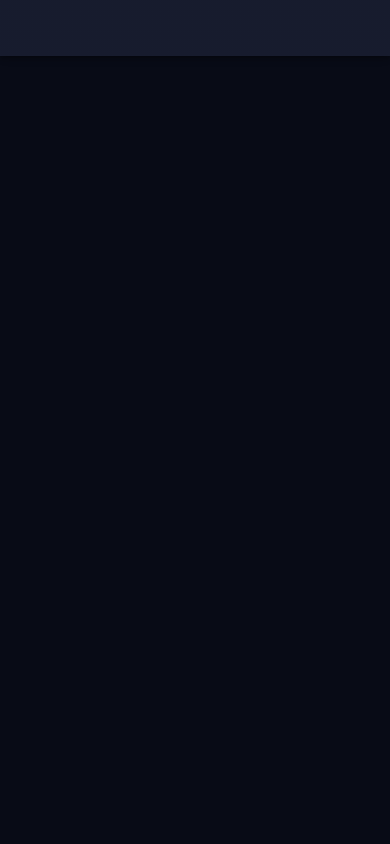
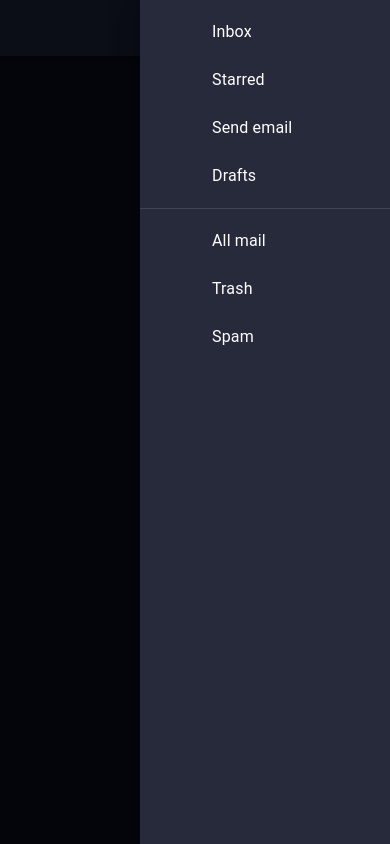
Before and after one commit to CydoEntis/age-of-empires-build-orders-client, a React (Vite) app: page /builds/1 in a window 390 px wide. Built offline with nearby package versions, Linux system fonts and the light colour scheme; no server answers.

Commit message:
Began adding mobile navigation

```diff
--- a/src/components/BuildCard.tsx
+++ b/src/components/BuildCard.tsx
@@ -78,7 +78,7 @@ function BuildCard({
         component={Paper}
         sx={{ display: "flex", flexDirection: {xs: "column", sm: "row" }, borderRadius: ".2rem", marginBotton: "6px" }}
       >
-        <Box sx={{ width: {xs: "100", sm: "230px" }, position: "relative" }}>
+        <Box sx={{ width: {xs: "100%", sm: "300px" }, position: "relative" }}>
           <Box
             className="img-overlay"
             sx={{
--- a/src/components/Layout.tsx
+++ b/src/components/Layout.tsx
@@ -1,6 +1,7 @@
 import { createTheme, ThemeProvider } from "@mui/system";
 import { Outlet } from "react-router-dom";
 import Navigation from "../features/navigation/Navigation";
+import MobileNav from "../features/navigation/MobileNav";
 
 type Props = {};
 
@@ -18,6 +19,7 @@ function Layout({}: Props) {
   return (
     <>
         <Navigation />
+        <MobileNav />
         <main className="">
           <Outlet />
         </main>
--- /dev/null
+++ b/src/features/navigation/MobileNav.tsx
@@ -0,0 +1,51 @@
+import {
+  Box,
+  List,
+  ListItem,
+  ListItemButton,
+  ListItemIcon,
+  ListItemText,
+  Divider,
+  Paper,
+  Drawer,
+} from "@mui/material";
+import React from "react";
+
+type Props = {};
+
+function MobileNav({}: Props) {
+  return (
+    <Drawer
+    anchor="right"
+    open={true}>
+      <Box
+        sx={{ width: 250 }}
+        role="presentation"
+      >
+        <List>
+          {["Inbox", "Starred", "Send email", "Drafts"].map((text, index) => (
+            <ListItem key={text} disablePadding>
+              <ListItemButton>
+                <ListItemIcon></ListItemIcon>
+                <ListItemText primary={text} />
+              </ListItemButton>
+            </ListItem>
+          ))}
+        </List>
+        <Divider />
+        <List>
+          {["All mail", "Trash", "Spam"].map((text, index) => (
+            <ListItem key={text} disablePadding>
+              <ListItemButton>
+                <ListItemIcon></ListItemIcon>
+                <ListItemText primary={text} />
+              </ListItemButton>
+            </ListItem>
+          ))}
+        </List>
+      </Box>
+    </Drawer>
+  );
+}
+
+export default MobileNav;
```
